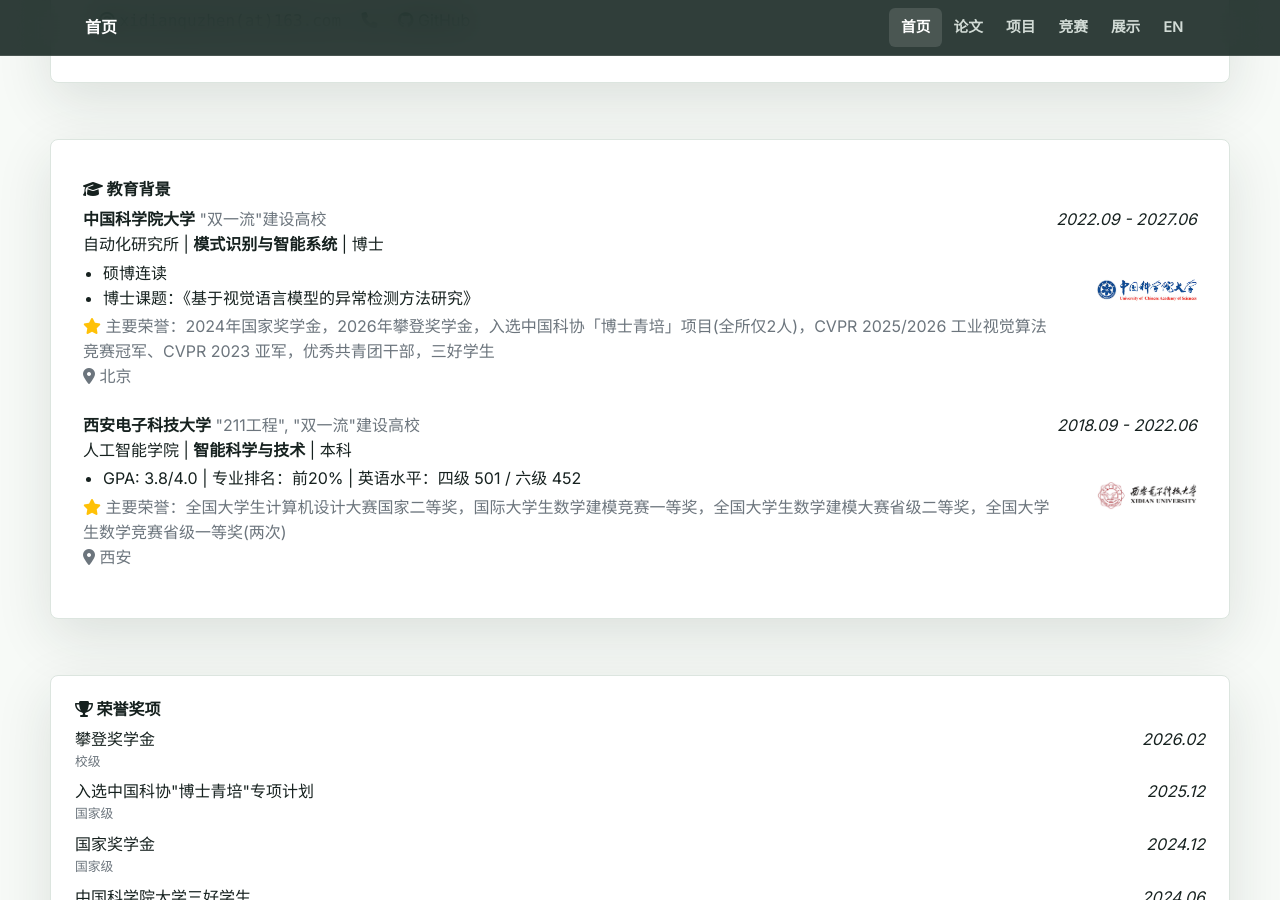
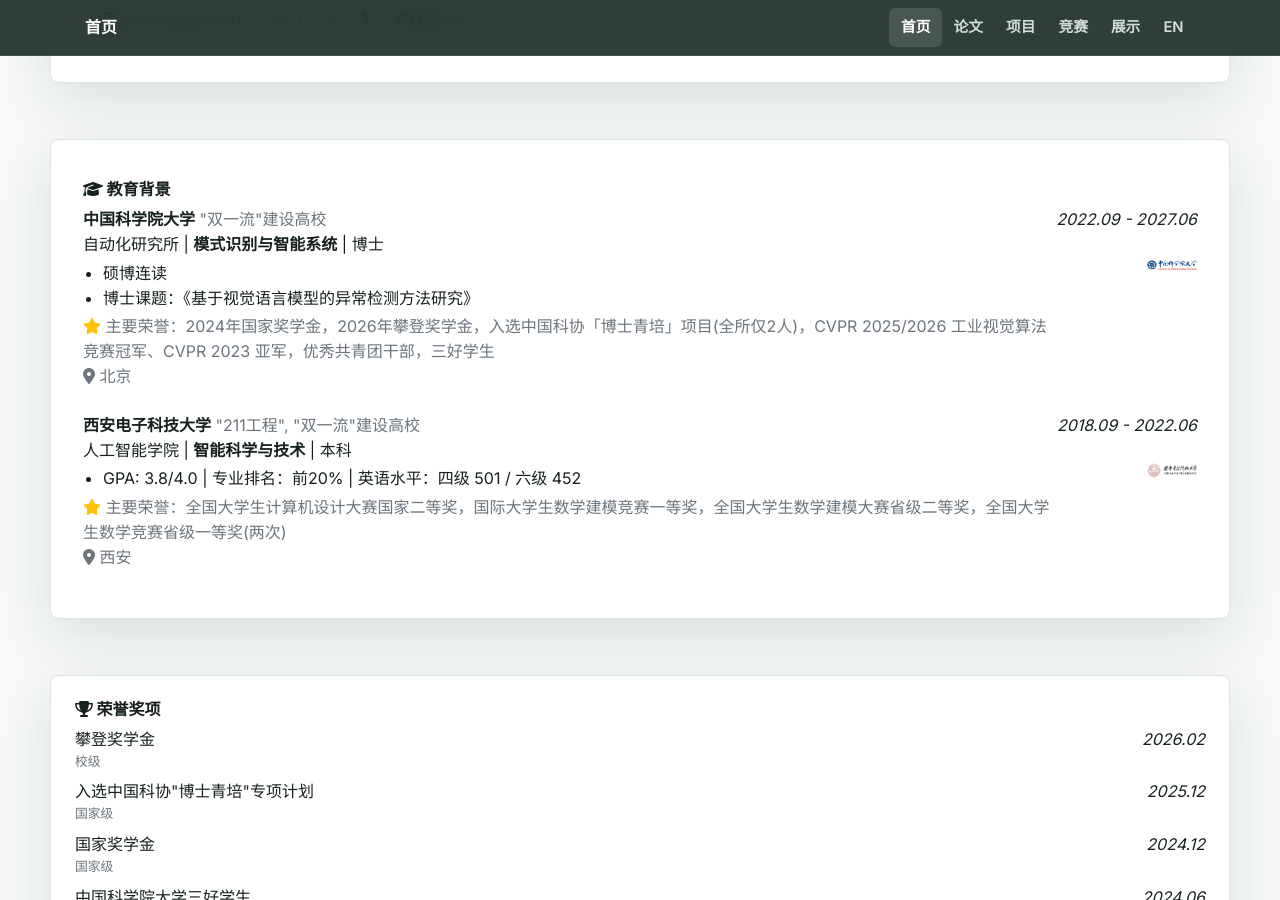
Before and after one commit to qzzzxiaosheng/qzzzxiaosheng.github.io, a Jekyll site: the page built from index.html, in a window 1280 px wide and 900 px high, scrolled down 1364 px. Built offline with Jekyll 4.4.1, drawn with Linux system fonts in a browser that asks for light colours; nearby versions of some CDN libraries; a style sheet for code colours, icons or effects is not loaded.

Commit message:
Add files via upload

```diff
--- a/_includes/widgets/experience_card.html
+++ b/_includes/widgets/experience_card.html
@@ -44,7 +44,7 @@
                                             <div class="d-flex flex-column align-items-end">
                                                 <em class="mb-2" style="white-space: nowrap;">{{ item.date }}</em>
                                                 {% if item.logo %}
-                                                <img src="{{ item.logo | relative_url }}" alt="{{ item.name }}" style="width: 100px; height: 100px; object-fit: contain;">
+                                                <img src="{{ item.logo | relative_url }}" alt="{{ item.name }}" style="width: 50px; height: 50px; object-fit: contain;">
                                                 {% endif %}
                                             </div>
                                         </div>
--- a/_includes/widgets/experience_card_en.html
+++ b/_includes/widgets/experience_card_en.html
@@ -44,7 +44,7 @@
                                             <div class="d-flex flex-column align-items-end">
                                                 <em class="mb-2" style="white-space: nowrap;">{{ item.date }}</em>
                                                 {% if item.logo %}
-                                                <img src="{{ item.logo | relative_url }}" alt="{{ item.name }}" style="width: 100px; height: 100px; object-fit: contain;">
+                                                <img src="{{ item.logo | relative_url }}" alt="{{ item.name }}" style="width: 50px; height: 50px; object-fit: contain;">
                                                 {% endif %}
                                             </div>
                                         </div>
```
